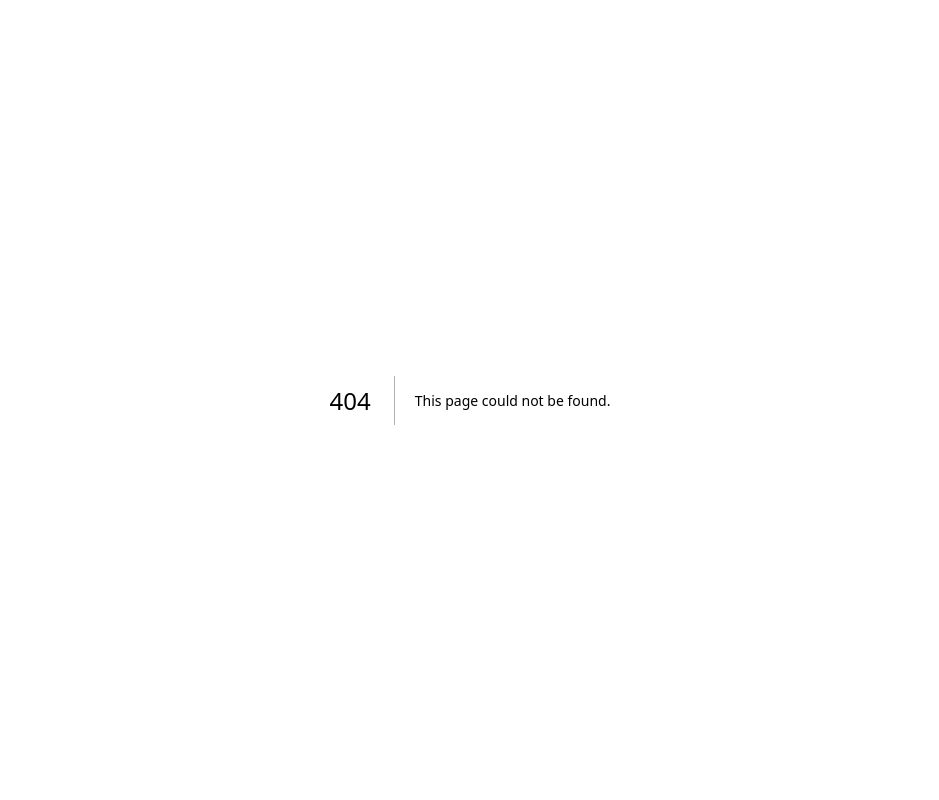
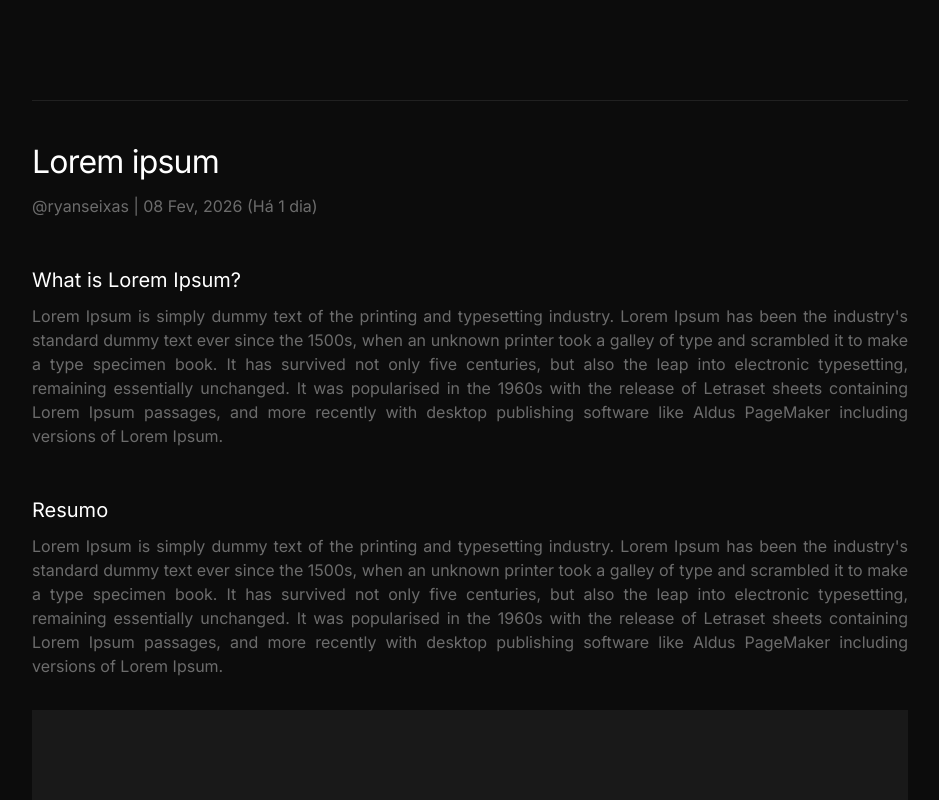
Before and after one commit to rayanseixas/portfolio, a Next.js app: page /project01 in a window 1280 px wide. Before the commit this address had no page. Shown: the top 800 px of the page, without its empty margins (170-1109 px from the left). Built offline with nearby package versions, Linux system fonts and the light colour scheme.

Commit message:
new article page add

```diff
--- a/src/app/page.tsx
+++ b/src/app/page.tsx
@@ -4,6 +4,7 @@ import { ArticleHeading } from "../compenents/article/article-heading";
 import { Highlight } from "../compenents/article/article-highlight";
 
 import ArticleText from "../compenents/article/article-text";
+
 import Card from "../compenents/card/card";
 
 export default function Home() {
@@ -11,26 +12,22 @@ export default function Home() {
     <main className="flex min-h-screen items-center justify-center flex-col px-4 ">
       <ArticleContentContainer>
         <div>
-          <ArticleHeading variant="section" size="md">Rayan Seixas</ArticleHeading>
-          <p className="text-text-body mt-1">Designer de produto</p>
-        </div>
-        <div>
-          <ArticleHeading variant="section" size="md">Hoje</ArticleHeading>
+          <ArticleHeading variant="section" size="sm">Hoje</ArticleHeading>
           <ArticleText>Atualmente sou Designer <Highlight variant="underline">UI/UX Pleno</Highlight> em uma empresa do ramo de Telecomunicação onde atuo principalmente <Highlight variant="underline">projetando sistemas</Highlight> de gerenciamento de leads, mensagens ativas e jornadas de clientes.</ArticleText>
         </div>
         <div>
-          <ArticleHeading variant="section" size="md">Breve Histórico</ArticleHeading>
-          <ArticleText>Em <Highlight variant="underline">2020</Highlight> me graduei em Design Gráfico pela Faculdade Martha Falcão onde tive o primeiro contato com o estudo da <Highlight variant="underline">Experiência do Usuário</Highlight> e desde então venho focando meus estudos na área.</ArticleText>
-          <ArticleText>Comecei a construir projetos web em 2016, quando ingressei no IFAM para cursar o Ensino Médio integrado ao Técnico em Informática. Nesse período, tive uma base prática e teórica sobre construção de algoritmos e produtos digitais, utilizando principalmente a linguagem de programação PHP e Banco de Dados SQL.</ArticleText>
+          <ArticleHeading variant="section" size="sm">Breve Histórico</ArticleHeading>
+          <ArticleText>Em <Highlight variant="underline">2020</Highlight> me graduei em <Highlight variant="underline">Design Gráfico</Highlight> pela Faculdade Martha Falcão onde tive o primeiro contato com o estudo da <Highlight variant="underline">Experiência do Usuário</Highlight> e desde então venho focando meus estudos na área.</ArticleText>
+          <ArticleText>Comecei a construir projetos web em <Highlight variant="underline">2016</Highlight>, quando ingressei no IFAM para cursar o Ensino Médio integrado ao <Highlight variant="underline">Técnico em Informática</Highlight>. Nesse período, tive uma base prática e teórica sobre construção de algoritmos e produtos digitais, utilizando principalmente a linguagem de programação PHP e Banco de Dados SQL.</ArticleText>
         </div>
         <div>
-          <ArticleHeading variant="section" size="md">Trabalhos</ArticleHeading>
+          <ArticleHeading variant="section" size="sm">Trabalhos</ArticleHeading>
         </div>
         <ArticleDivider />
         <div className="flex flex-wrap gap-2.5 w-full">
-          <Card></Card>
-          <Card></Card>
-          <Card></Card>
+          <Card href="/project01"></Card>
+          <Card href="/project01"></Card>
+          <Card href="/project01"></Card>
         </div>
         <ArticleDivider />
       </ArticleContentContainer>
--- /dev/null
+++ b/src/app/project01/page.tsx
@@ -0,0 +1,27 @@
+import ArticleContentContainer from "@/src/compenents/article/article-content-container";
+import ArticleDivider from "@/src/compenents/article/article-divider";
+import { ArticleHeading } from "@/src/compenents/article/article-heading";
+import ArticleText from "@/src/compenents/article/article-text";
+
+export default function Project01() {
+  return (
+    <main className="flex min-h-screen justify-center  ">
+      <ArticleContentContainer>
+        <ArticleDivider />
+        <div>
+          <ArticleHeading variant="hero" size="md">Lorem ipsum</ArticleHeading>
+          <ArticleText>@ryanseixas | 08 Fev, 2026 (Há 1 dia)</ArticleText>
+        </div>
+        <div>
+          <ArticleHeading variant="section" size="sm">What is Lorem Ipsum?</ArticleHeading>
+          <ArticleText>Lorem Ipsum is simply dummy text of the printing and typesetting industry. Lorem Ipsum has been the industry's standard dummy text ever since the 1500s, when an unknown printer took a galley of type and scrambled it to make a type specimen book. It has survived not only five centuries, but also the leap into electronic typesetting, remaining essentially unchanged. It was popularised in the 1960s with the release of Letraset sheets containing Lorem Ipsum passages, and more recently with desktop publishing software like Aldus PageMaker including versions of Lorem Ipsum.</ArticleText>
+        </div>
+        <div>
+          <ArticleHeading variant="section" size="sm">Resumo</ArticleHeading>
+          <ArticleText>Lorem Ipsum is simply dummy text of the printing and typesetting industry. Lorem Ipsum has been the industry's standard dummy text ever since the 1500s, when an unknown printer took a galley of type and scrambled it to make a type specimen book. It has survived not only five centuries, but also the leap into electronic typesetting, remaining essentially unchanged. It was popularised in the 1960s with the release of Letraset sheets containing Lorem Ipsum passages, and more recently with desktop publishing software like Aldus PageMaker including versions of Lorem Ipsum.</ArticleText>
+        </div>
+        <div className="bg-surface-subtle-active w-full h-[400px] mt-8"></div>
+      </ArticleContentContainer>
+    </main>
+  );
+}
--- a/src/compenents/article/article-content-container.tsx
+++ b/src/compenents/article/article-content-container.tsx
@@ -5,5 +5,5 @@ type ArticleContentContainerProps = {
 export default function ArticleContentContainer({
   children,
 }: ArticleContentContainerProps) {
-  return <div className="mt-12 mb-40 max-w-[900px] p-3">{children}</div>;
+  return <div className="mt-12 mb-40 w-[900px] p-3">{children}</div>;
 }
--- a/src/compenents/article/article-heading.tsx
+++ b/src/compenents/article/article-heading.tsx
@@ -7,7 +7,7 @@ const heading = tv({
   variants: {
     variant: {
       hero: 'text-text-headline tracking-tight',
-      section: 'text-text-headline mt-10',
+      section: 'text-text-headline mt-12',
       eyebrow: 'text-text-body uppercase tracking-[0.2em]',
     },
     size: {
@@ -19,7 +19,7 @@ const heading = tv({
     {
       variant: 'hero',
       size: 'md',
-      class: 'text-4xl md:text-5xl',
+      class: 'text-2xl md:text-[32px]',
     },
     {
       variant: 'hero',
@@ -29,12 +29,12 @@ const heading = tv({
     {
       variant: 'section',
       size: 'md',
-      class: 'text-xl md:text-xl',
+      class: 'text-xl md:text-2xl',
     },
     {
       variant: 'section',
       size: 'sm',
-      class: 'text-xl md:text-2xl',
+      class: 'text-xl md:text-xl',
     },
     {
       variant: 'eyebrow',
--- a/src/compenents/card/card.tsx
+++ b/src/compenents/card/card.tsx
@@ -1,8 +1,13 @@
 import Link from "next/link";
 
-export default function Card() {
+type CardProps = {
+
+  href: string;
+}
+
+export default function Card({  href }: CardProps) {
   return (
-    <Link href="/" className="flex flex-1 h-48 bg-surface-subtle-active p-4 min-w-[280px] rounded-sm">
+    <Link href={href} className="flex flex-1 h-48 bg-surface-subtle-active p-4 min-w-[280px] rounded-sm">
 
     </Link>
   );
```
